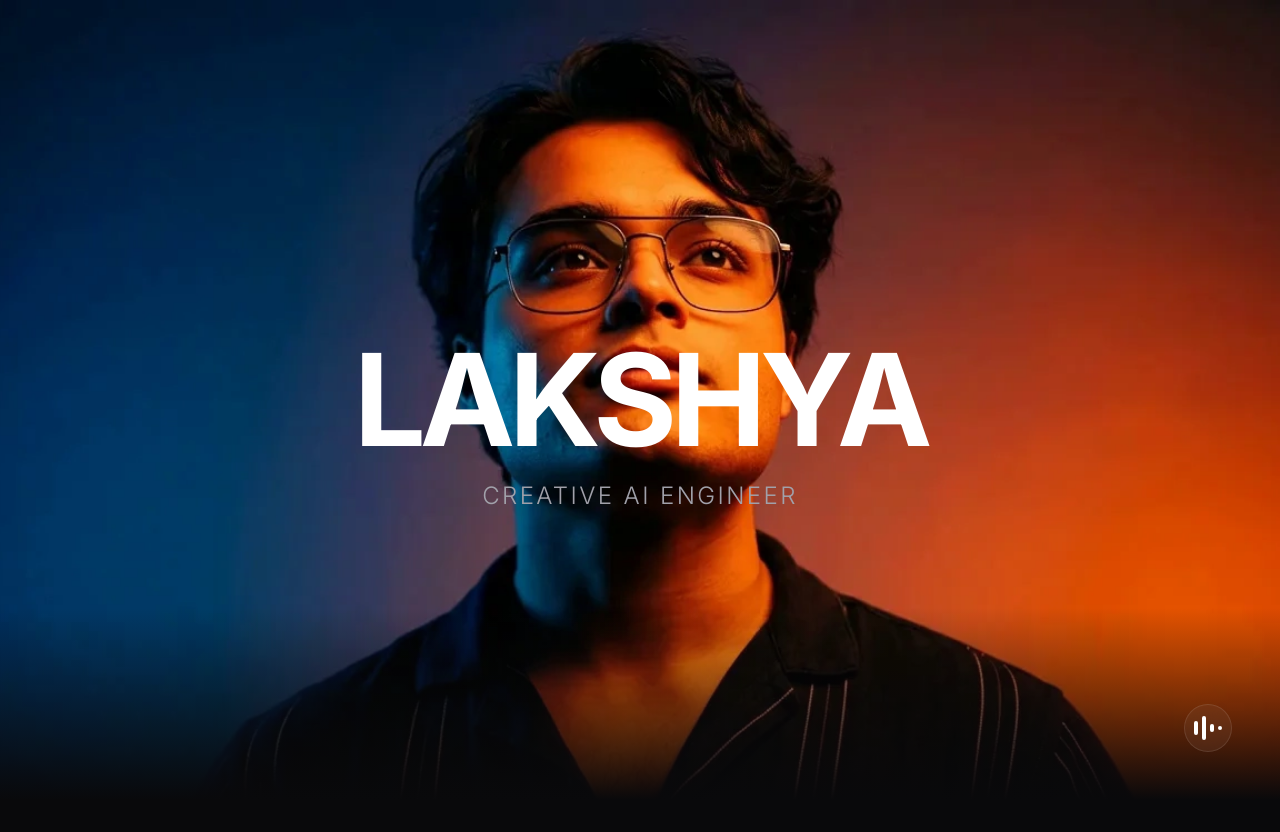
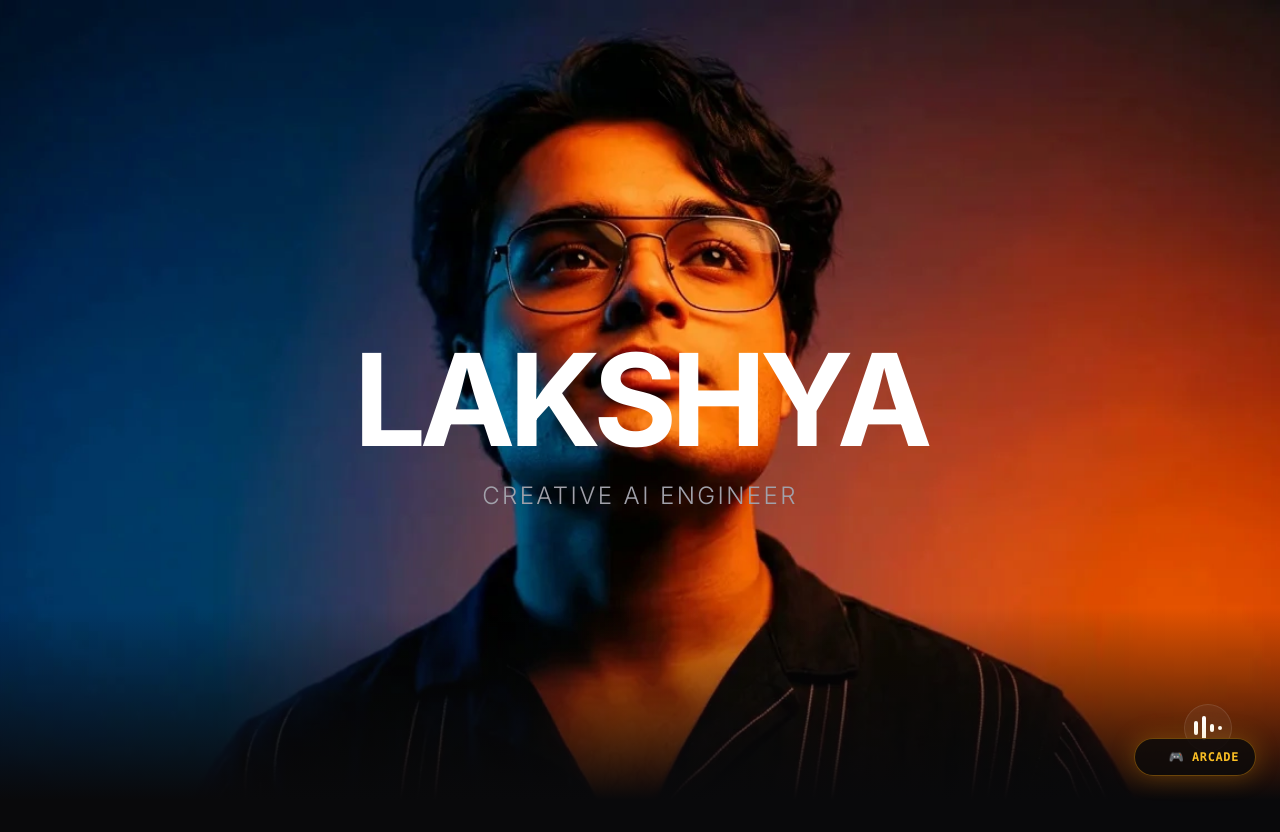
Before and after one commit to lak-is-law/scrollytelling-portfolio, a Next.js app: page / in a window 1280 px wide. Shown: the top 832 px of the page. Built offline with nearby package versions, Linux system fonts and the light colour scheme.

Commit message:
feat: Add persistent floating Arcade launcher pill and ensure global access

```diff
--- a/src/components/Arcade.tsx
+++ b/src/components/Arcade.tsx
@@ -115,7 +115,26 @@ export default function Arcade() {
 
   return (
     <>
-      {/* Massive Glowing Trigger Button */}
+      {/* 1. Persistent Floating Quick-Launch Pill (Fixed Bottom Right on whole site) */}
+      <motion.button
+        onClick={handleOpenArcade}
+        onMouseEnter={() => arcadeAudio.playHover()}
+        initial={{ opacity: 0, scale: 0.8, y: 20 }}
+        animate={{ opacity: 1, scale: 1, y: 0 }}
+        transition={{ delay: 1, duration: 0.5 }}
+        className="fixed bottom-6 right-6 z-[8000] px-4 py-2.5 rounded-full bg-zinc-950/80 hover:bg-white text-white hover:text-black border border-amber-500/40 hover:border-white shadow-[0_0_25px_rgba(245,158,11,0.3)] hover:shadow-[0_0_35px_rgba(255,255,255,0.6)] backdrop-blur-xl flex items-center gap-2.5 text-xs font-mono font-bold tracking-wider uppercase transition-all duration-300 group cursor-pointer"
+        title="Open Arcade Zone"
+      >
+        <span className="w-2 h-2 rounded-full bg-amber-400 animate-ping" />
+        <span className="text-amber-400 group-hover:text-black transition-colors">🎮 ARCADE</span>
+        {unlockedCount > 0 && (
+          <span className="px-1.5 py-0.5 rounded-full bg-amber-400 text-black text-[9px] font-black">
+            {unlockedCount}/3
+          </span>
+        )}
+      </motion.button>
+
+      {/* 2. Massive Glowing Trigger Button (In Contact Section) */}
       <button
         onClick={handleOpenArcade}
         onMouseEnter={() => arcadeAudio.playHover()}
@@ -179,7 +198,7 @@ export default function Arcade() {
                     setActiveGame("vault");
                   }}
                   onMouseEnter={() => arcadeAudio.playHover()}
-                  className="px-3 py-1 rounded-full bg-gradient-to-r from-amber-500/20 to-yellow-500/20 hover:from-amber-500 hover:to-yellow-400 border border-amber-500/40 text-amber-300 hover:text-black font-mono text-[11px] uppercase tracking-wider transition-all duration-300 flex items-center gap-1.5"
+                  className="px-3 py-1 rounded-full bg-gradient-to-r from-amber-500/20 to-yellow-500/20 hover:from-amber-500 hover:to-yellow-400 border border-amber-500/40 text-amber-300 hover:text-black font-mono text-[11px] uppercase tracking-wider transition-all duration-300 flex items-center gap-1.5 cursor-pointer"
                 >
                   <span>Vault</span>
                   <span>🏆</span>
@@ -189,7 +208,7 @@ export default function Arcade() {
                 <button
                   onClick={handleToggleMute}
                   onMouseEnter={() => arcadeAudio.playHover()}
-                  className="p-2 rounded-xl bg-zinc-900 border border-zinc-800 text-zinc-400 hover:text-white transition-colors"
+                  className="p-2 rounded-xl bg-zinc-900 border border-zinc-800 text-zinc-400 hover:text-white transition-colors cursor-pointer"
                   title={isMuted ? "Unmute Sound" : "Mute Sound"}
                 >
                   {isMuted ? "🔇" : "🔊"}
@@ -199,7 +218,7 @@ export default function Arcade() {
                 <button
                   onClick={handleCloseArcade}
                   onMouseEnter={() => arcadeAudio.playHover()}
-                  className="p-2 rounded-xl bg-zinc-900 border border-zinc-800 text-zinc-400 hover:text-white hover:border-red-500/50 transition-colors"
+                  className="p-2 rounded-xl bg-zinc-900 border border-zinc-800 text-zinc-400 hover:text-white hover:border-red-500/50 transition-colors cursor-pointer"
                   title="Exit Arcade"
                 >
                   ✕
@@ -302,7 +321,7 @@ export default function Arcade() {
                         setActiveGame(null);
                       }}
                       onMouseEnter={() => arcadeAudio.playHover()}
-                      className="text-xs uppercase font-mono tracking-widest text-zinc-400 hover:text-white flex items-center gap-2 transition-colors"
+                      className="text-xs uppercase font-mono tracking-widest text-zinc-400 hover:text-white flex items-center gap-2 transition-colors cursor-pointer"
                     >
                       <span>←</span>
                       <span>Eject Cartridge & Return to Shelf</span>
```
